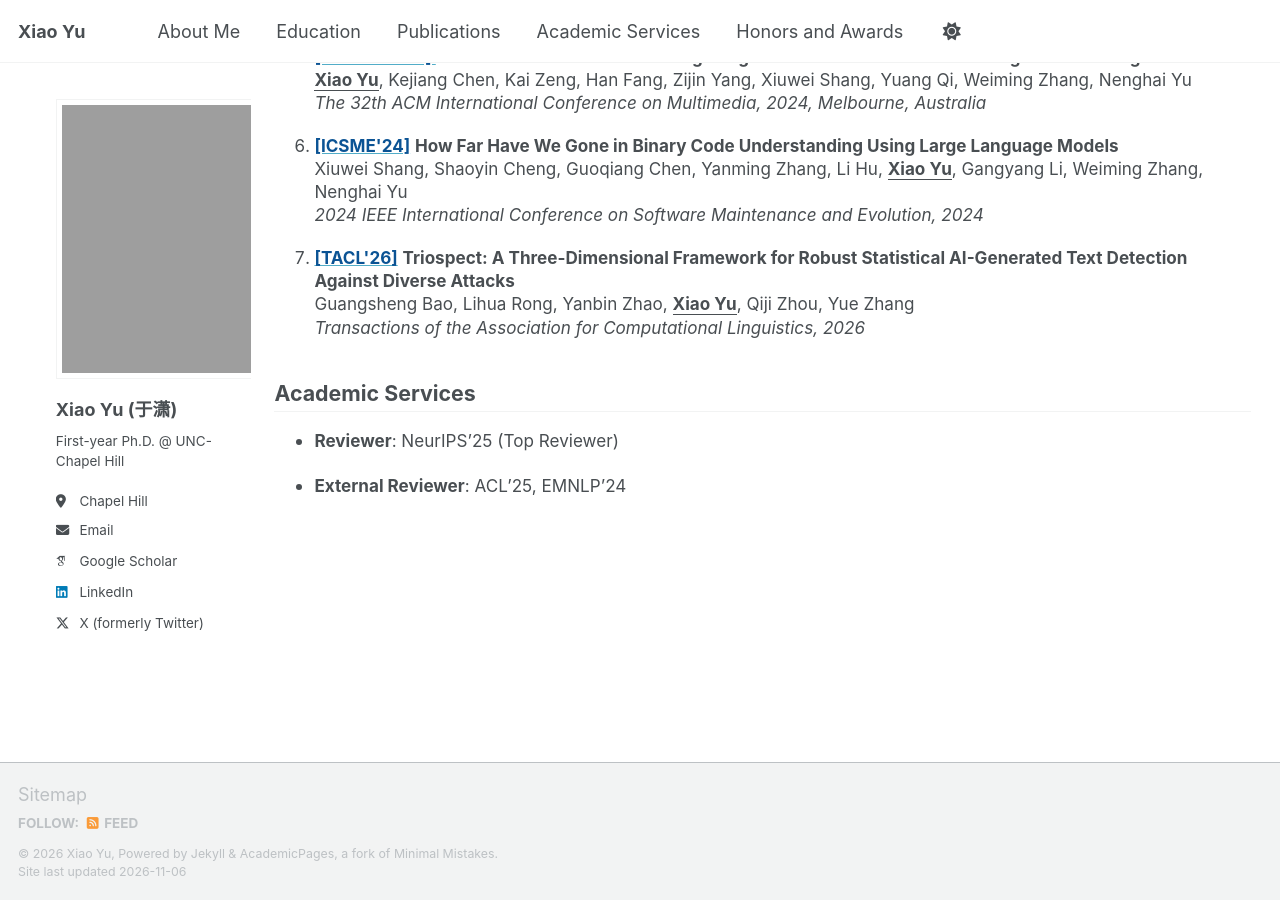
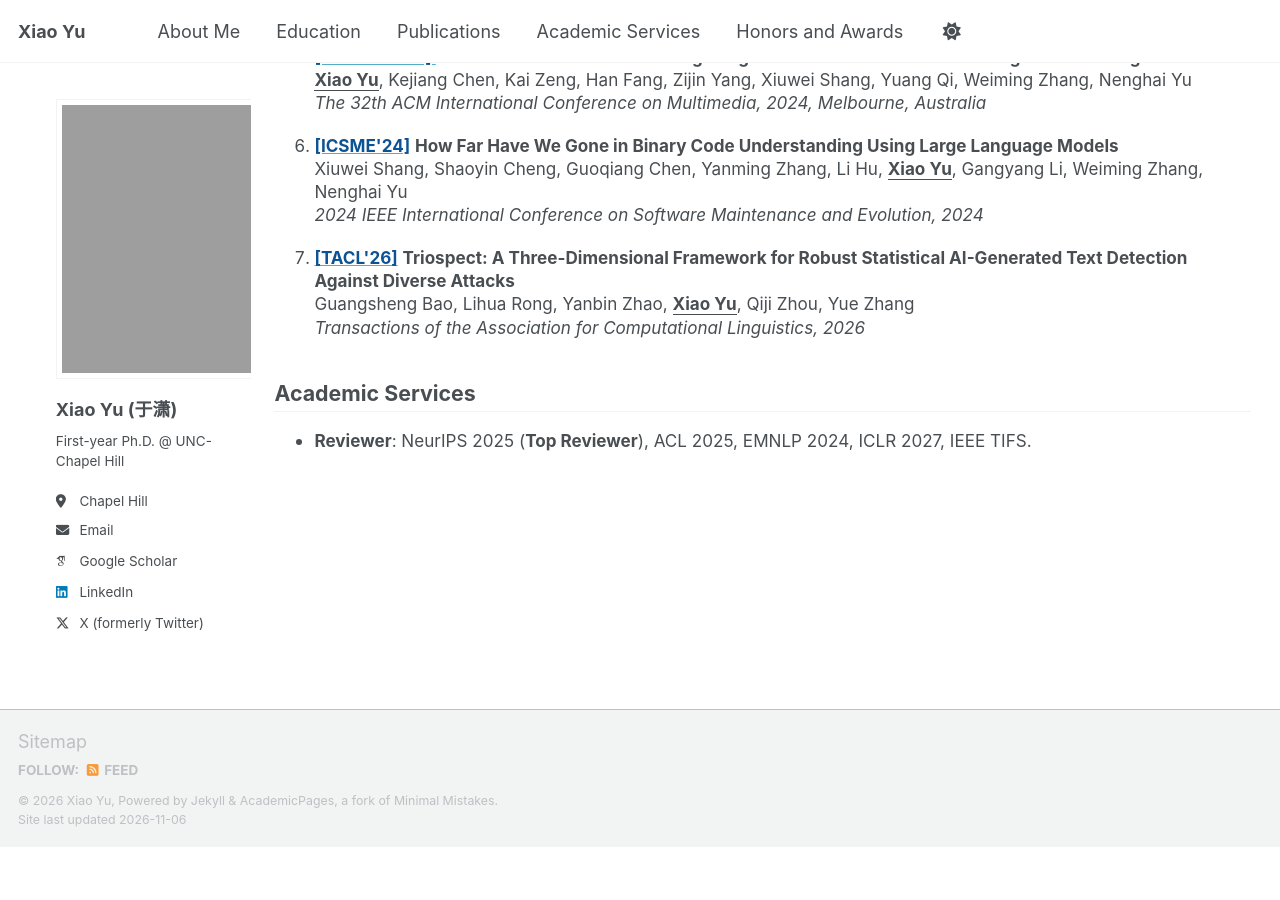
Before and after one commit to xiaoyu-1217/xiaoyu-1217.github.io, a Jekyll site: the page built from _pages/about.md, in a window 1280 px wide and 900 px high, scrolled down 940 px. Built offline with Jekyll 4.4.1, drawn with Linux system fonts in a browser that asks for light colours; some web fonts are replaced; a script that is not in the unit is left out; after the commit the page ends 1787 px from its top, so only the background shows below that.

Commit message:
Update about.md

```diff
--- a/_pages/about.md
+++ b/_pages/about.md
@@ -93,8 +93,6 @@ Feel free to reach out for collaborations or any questions. Always happy to conn
 
 **Academic Services**
 ---
-- **Reviewer**: NeurIPS’25 (Top Reviewer)
-
-- **External Reviewer**: ACL’25, EMNLP'24
+- **Reviewer**: NeurIPS 2025 (**Top Reviewer**), ACL 2025, EMNLP 2024, ICLR 2027, IEEE TIFS.
 
 <div id="honors"></div>
```
